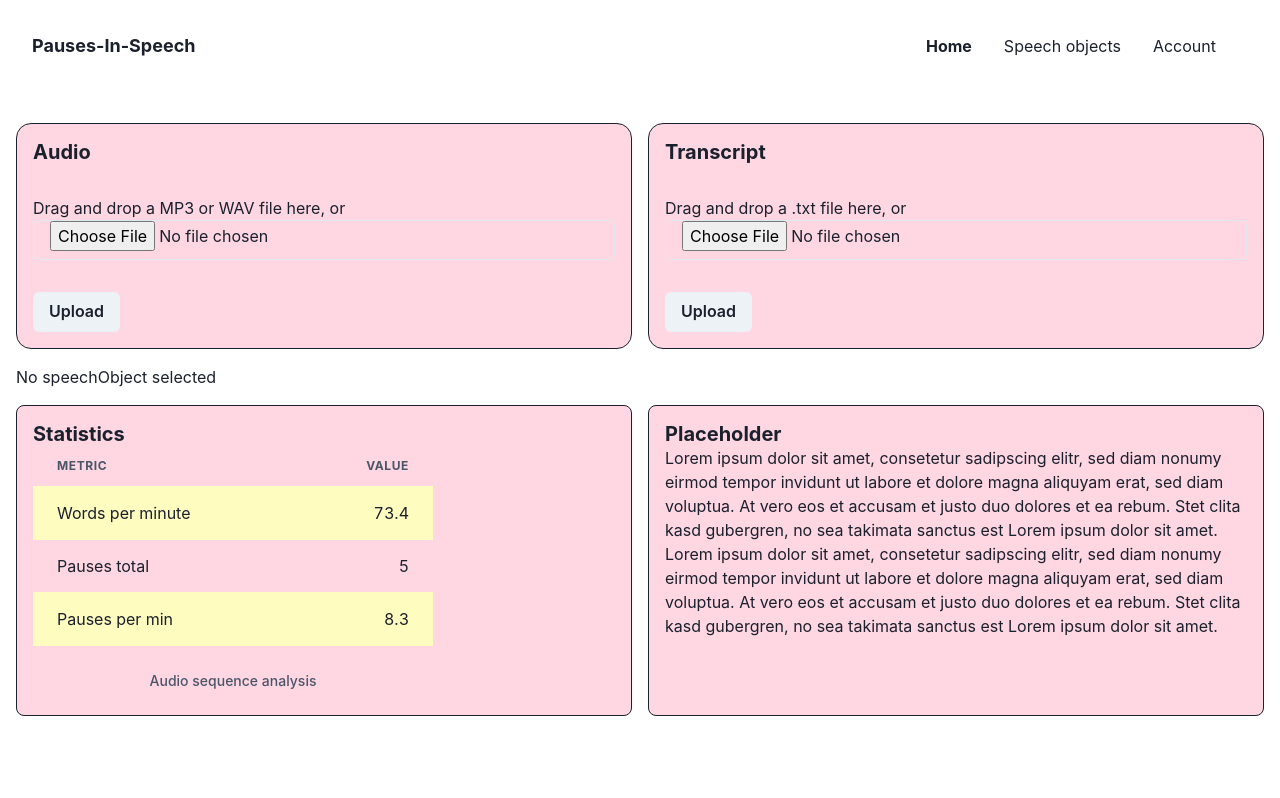
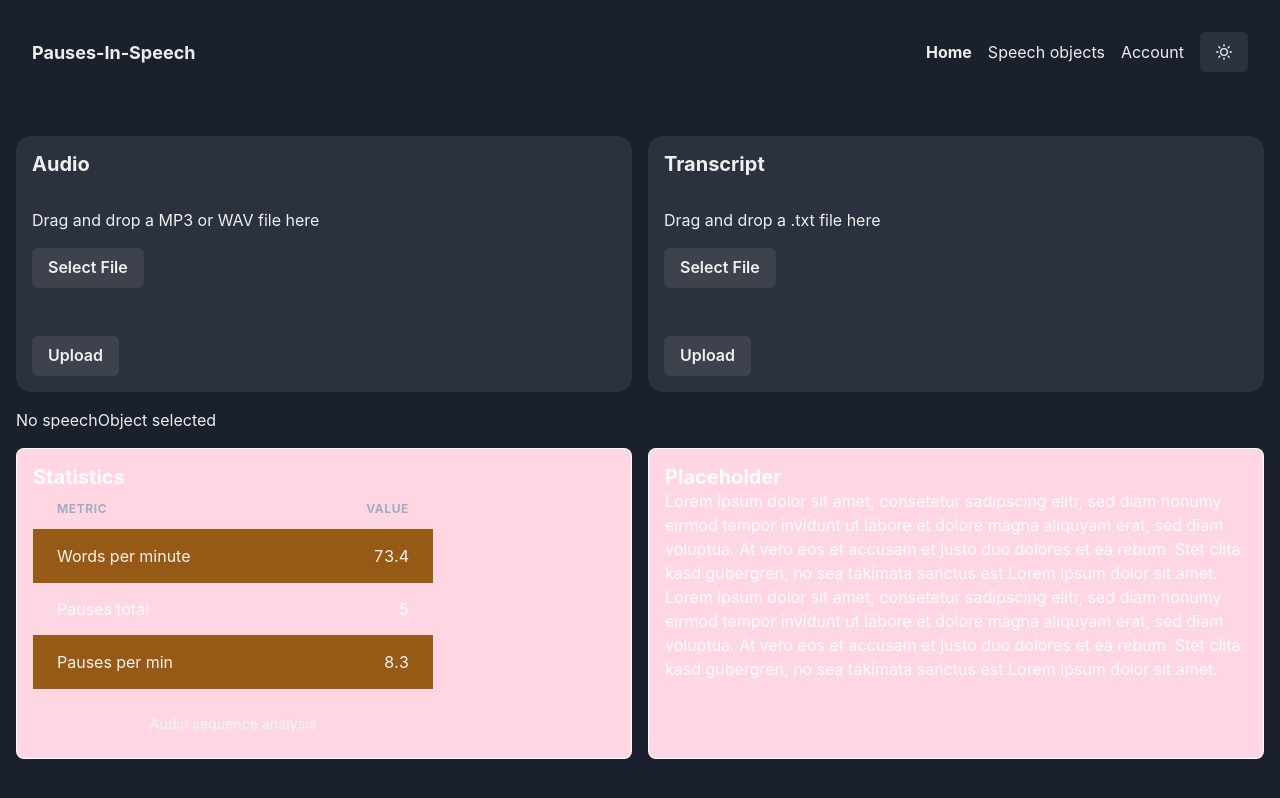
Before and after one commit to Pauses-In-Speech/pis_webapp, a React (Create React App) app: page / in a window 1280 px wide. Built offline with nearby package versions, Linux system fonts and the light colour scheme.

Commit message:
add darkmode

```diff
--- a/src/App.js
+++ b/src/App.js
@@ -1,8 +1,10 @@
 import { ChakraProvider } from '@chakra-ui/react'
+import { ColorModeScript } from '@chakra-ui/color-mode';
 import { BrowserRouter } from "react-router-dom";
 import Pages from './pages/Pages';
 import Header from './components/Header';
 import { useEffect } from 'react';
+import theme from "./theme"
 
 function App() {
   useEffect(() => {
@@ -12,7 +14,8 @@ function App() {
     // TODO: Set a tab icon to a href like "favicon.ico"
   }, []);
   return (
-    <ChakraProvider>
+    <ChakraProvider theme={theme}>
+      <ColorModeScript initialColorMode={theme.config.initialColorMode}/>
       <BrowserRouter>
         <div className="App">
           <Header />
--- a/src/components/AudioUpload.jsx
+++ b/src/components/AudioUpload.jsx
@@ -1,8 +1,9 @@
-import React, { useState } from 'react';
-import { Box, Text, Button, Heading, Stack, Flex, Input } from '@chakra-ui/react';
+import React, { useRef, useState } from 'react';
+import { Box, Text, Button, Heading, Flex, Input } from '@chakra-ui/react';
+import { useColorMode } from '@chakra-ui/color-mode'
 
 function AudioUpload({ onSpeechObjectSelect }) {
-  if('REACT_APP_AM_I_IN_A_DOCKER_CONTAINER' in process.env){
+  if ('REACT_APP_AM_I_IN_A_DOCKER_CONTAINER' in process.env) {
     console.log('It is set!');
     console.log(process.env.REACT_APP_AM_I_IN_A_DOCKER_CONTAINER);
   } else {
@@ -13,6 +14,10 @@ function AudioUpload({ onSpeechObjectSelect }) {
   const [transcriptUploadStatus, setTranscriptUploadStatus] = useState('');
   const [selectedAudioFile, setSelectedAudioFile] = useState(null);
   const [selectedTranscriptFile, setSelectedTranscriptFile] = useState(null);
+
+  const audioInputRef = useRef();
+  const transcriptInputRef = useRef();
+  const { colorMode, toggleColorMode } = useColorMode();
 
   const handleAudioFileSelect = (e) => {
     const file = e.target.files[0];
@@ -88,30 +93,46 @@ function AudioUpload({ onSpeechObjectSelect }) {
 
   return (
     <Flex m={4} gap={4}>
-      <Box minH={14} rounded="lg" bg="pink.100" width="50%" borderRadius={15} border="1px">
+      <Box minH={14} rounded="lg" bg={colorMode === "dark" ? "whiteAlpha.200" : "blackAlpha.500"} width="50%" borderRadius={15} border="0px">
         <Heading size="md" p={4}>Audio</Heading>
-        <Box bg="pink.100" p={4}
+        <Box p={4}
           onDrop={handleAudioFileDrop}
           onDragOver={handleDragOver}
-          _hover={{ bg: "purple.200" }}
+          onClick={() => audioInputRef.current.click()}
+          _hover={{ bg: "whiteAlpha.300" }}
         >
-          {selectedAudioFile ? <Text>Selected file: {selectedAudioFile.name}</Text> : <Text>Drag and drop a MP3 or WAV file here, or</Text>}
-          <Input type="file" accept=".mp3,.wav" onChange={handleAudioFileSelect} />
+          {selectedAudioFile ? <Text>Selected file: {selectedAudioFile.name}</Text> : <Text>Drag and drop a MP3 or WAV file here</Text>}
+          <Input
+            type="file"
+            accept=".mp3,.wav"
+            onChange={handleAudioFileSelect}
+            hidden
+            ref={audioInputRef}
+          />
+          <Button my={4} onClick={() => audioInputRef.current.click()}>Select File</Button>
         </Box>
         <Button m={4} onClick={handleAudioFileUpload}>Upload</Button>
         {audioUploadStatus && <Text m={4}>{audioUploadStatus}</Text>}
       </Box>
 
-      <Box minH={14} rounded="lg" bg="pink.100" width="50%" borderRadius={15} border="1px">
+      <Box minH={14} rounded="lg" bg={colorMode === "dark" ? "whiteAlpha.200" : "blackAlpha.500"} width="50%" borderRadius={15} border="0px">
         {/* TODO: add transcript file upload handling */}
         <Heading size="md" p={4}>Transcript</Heading>
-        <Box bg="pink.100" p={4}
+        <Box p={4}
           onDrop={handleTranscriptFileDrop}
           onDragOver={handleDragOver}
-          _hover={{ bg: "purple.200" }}
+          onClick={() => transcriptInputRef.current.click()}
+          _hover={{ bg: "whiteAlpha.300" }}
         >
-          {selectedTranscriptFile ? <Text>Selected file: {selectedTranscriptFile.name}</Text> : <Text>Drag and drop a .txt file here, or</Text>}
-          <Input type="file" accept=".txt" onChange={handleTranscriptFileSelect} />
+          {selectedTranscriptFile ? <Text>Selected file: {selectedTranscriptFile.name}</Text> : <Text>Drag and drop a .txt file here</Text>}
+          <Input
+            type="file"
+            accept=".txt"
+            onChange={handleTranscriptFileSelect}
+            hidden
+            ref={transcriptInputRef}
+            />
+            <Button my={4} onClick={() => transcriptInputRef.current.click()}>Select File</Button>
         </Box>
         <Button m={4} onClick={handleTranscriptFileUpload}>Upload</Button>
         {transcriptUploadStatus && <Text>{transcriptUploadStatus}</Text>}
--- a/src/components/Header.jsx
+++ b/src/components/Header.jsx
@@ -2,12 +2,13 @@ import { useState } from 'react'
 import { Box, Text, Flex, Link } from '@chakra-ui/react'
 import { CloseIcon, HamburgerIcon } from '@chakra-ui/icons'
 import { NavLink } from 'react-router-dom';
+import ToggleColorMode from './ToggleColorMode';
+import { useColorMode } from '@chakra-ui/color-mode'
 
 function MenuItem ({children, isLast, to="/"}) {
   return (
     <Text
-    mb={{base: isLast ? 0 : 8, sm: 0}}
-    mr={{base: 0, sm: isLast ? 0: 8}}
+    mr={{base: isLast ? 0 : 4, sm: isLast ? 0 : 4}}
     display="block">
       <Link as={NavLink} to={to} _activeLink={{fontWeight:"bold"}}>{children}</Link>
     </Text>
@@ -17,16 +18,21 @@ function MenuItem ({children, isLast, to="/"}) {
 function Header() {
   const [show, setShow] = useState(false)
   const toggleMenu = () => setShow(!show)
+  const { colorMode, toggleColorMode } = useColorMode();
 
   return (
     <Flex
       mb={8}
-      p={8}
+      py={8}
+      px={8}
       as="nav"
       align="center"
       justify={'space-between'}
       wrap="wrap"
       w="100%"
+      bg={colorMode === "dark" ? "gray.800" : "white"}
+      // position="fixed"
+      zIndex="999"
     >
       <Box w="200px">
         <Text fontSize="lg" fontWeight="bold">
@@ -49,7 +55,9 @@ function Header() {
         pt={[4, 4, 0, 0]}>
           <MenuItem to="/">Home</MenuItem>
           <MenuItem to="/library">Speech objects</MenuItem>
+          {/* <MenuItem to="/account" isLast>Account</MenuItem> */}
           <MenuItem to="/account">Account</MenuItem>
+          <ToggleColorMode />
         </Flex>
       </Box>
     </Flex>
--- /dev/null
+++ b/src/components/ToggleColorMode.jsx
@@ -0,0 +1,14 @@
+import { Button } from '@chakra-ui/react'
+import { useColorMode } from '@chakra-ui/color-mode'
+import { MoonIcon, SunIcon } from '@chakra-ui/icons';
+
+function ToggleColorMode() {
+  const { colorMode, toggleColorMode } = useColorMode();
+  return (
+    <Button onClick={() => toggleColorMode()}>
+      {colorMode === "dark" ? <SunIcon/> : <MoonIcon />}
+    </Button>
+  );
+};
+
+export default ToggleColorMode;
--- a/src/index.js
+++ b/src/index.js
@@ -1,6 +1,6 @@
 import React from 'react';
 import ReactDOM from 'react-dom/client';
-import './index.css';
+// import './index.css';
 import App from './App';
 import reportWebVitals from './reportWebVitals';
 
--- /dev/null
+++ b/src/theme.js
@@ -0,0 +1,26 @@
+import { extendTheme } from "@chakra-ui/react";
+
+const theme = {
+  config: {
+    initialColorMode: "dark",
+    useSystemColorMode: "false",
+  },
+
+  styles: {
+    golbal: {
+      body: {
+        margin: 0,
+        "font-family":
+          "-apple-system, BlinkMacSystemFont, 'Segoe UI', 'Roboto', 'Oxygen', 'Ubuntu', 'Cantarell', 'Fira Sans', 'Droid Sans', 'Helvetica Neue', sans-serif",
+        "-webkit-font-smoothing": "antialiased",
+        "-moz-osx-font-smoothing": "grayscale",
+      },
+
+      code: {
+        "font-family": "source-code-pro, Menlo, Monaco, Consolas, 'Courier New', monospace",
+      },
+    },
+  },
+};
+
+export default extendTheme(theme);
```
